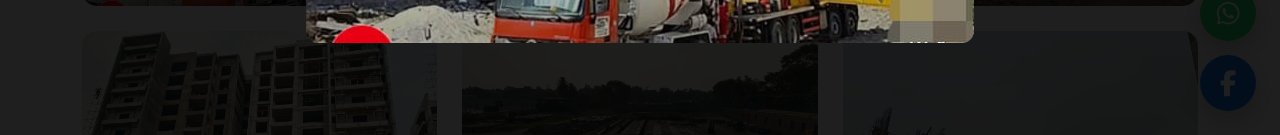
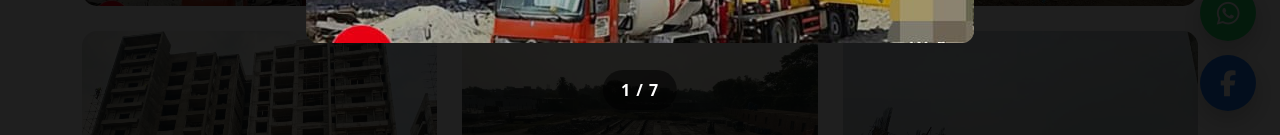
Before and after one commit to abdullahhaider214-hue/talaq-associates, a React (Vite) app: page /projects in a window 1280 px wide. Both pictures are taken after a click on the element 259 px from the left and 511 px from the top of the page. Shown: the part 665-800 px from the top of the page. Built offline with nearby package versions, Linux system fonts and the light colour scheme.

Commit message:
Add About page

```diff
--- a/src/Components/Work/ProjectGallery.css
+++ b/src/Components/Work/ProjectGallery.css
@@ -219,6 +219,37 @@
 
 
 /* ============================
+        IMAGE COUNTER
+============================ */
+
+.image-counter{
+
+    position:absolute;
+
+    bottom:25px;
+
+    left:50%;
+
+    transform:translateX(-50%);
+
+    background:rgba(0,0,0,.55);
+
+    color:#fff;
+
+    padding:8px 18px;
+
+    border-radius:25px;
+
+    font-size:16px;
+
+    font-weight:600;
+
+    letter-spacing:1px;
+
+}
+
+
+/* ============================
         RESPONSIVE
 ============================ */
 
--- a/src/Components/Work/ProjectGallery.jsx
+++ b/src/Components/Work/ProjectGallery.jsx
@@ -1,4 +1,4 @@
-import { useState } from "react";
+import { useState, useEffect, useRef } from "react";
 import "./ProjectGallery.css";
 
 import P1 from "../../assets/images/Projects/P1.jpg";
@@ -23,6 +23,9 @@ function ProjectGallery() {
 
   const [selectedIndex, setSelectedIndex] = useState(null);
 
+  const touchStartX = useRef(0);
+  const touchEndX = useRef(0);
+
   const openImage = (index) => {
     setSelectedIndex(index);
   };
@@ -46,6 +49,76 @@ function ProjectGallery() {
       prev === 0 ? images.length - 1 : prev - 1
     );
   };
+
+
+  const handleTouchStart = (e) => {
+
+  touchStartX.current = e.changedTouches[0].screenX;
+
+};
+
+const handleTouchEnd = (e) => {
+
+  touchEndX.current = e.changedTouches[0].screenX;
+
+  const distance = touchStartX.current - touchEndX.current;
+
+  if (Math.abs(distance) < 50) return;
+
+  if (distance > 0) {
+
+    setSelectedIndex((prev) =>
+      prev === images.length - 1 ? 0 : prev + 1
+    );
+
+  } else {
+
+    setSelectedIndex((prev) =>
+      prev === 0 ? images.length - 1 : prev - 1
+    );
+
+  }
+
+};
+
+
+  useEffect(() => {
+
+  const handleKeyDown = (e) => {
+
+    if (selectedIndex === null) return;
+
+    if (e.key === "ArrowRight") {
+
+      setSelectedIndex((prev) =>
+        prev === images.length - 1 ? 0 : prev + 1
+      );
+
+    }
+
+    if (e.key === "ArrowLeft") {
+
+      setSelectedIndex((prev) =>
+        prev === 0 ? images.length - 1 : prev - 1
+      );
+
+    }
+
+    if (e.key === "Escape") {
+
+      closeImage();
+
+    }
+
+  };
+
+  window.addEventListener("keydown", handleKeyDown);
+
+  return () => {
+    window.removeEventListener("keydown", handleKeyDown);
+  };
+
+}, [selectedIndex]);
 
   return (
     <section className="project-gallery">
@@ -113,7 +186,16 @@ function ProjectGallery() {
               src={images[selectedIndex]}
               alt={`Project ${selectedIndex + 1}`}
               onClick={(e) => e.stopPropagation()}
+              onTouchStart={handleTouchStart}
+              onTouchEnd={handleTouchEnd}
             />
+
+            <div
+              className="image-counter"
+              onClick={(e) => e.stopPropagation()}
+            >
+              {selectedIndex + 1} / {images.length}
+            </div>
 
             <button
               className="next-btn"
```
